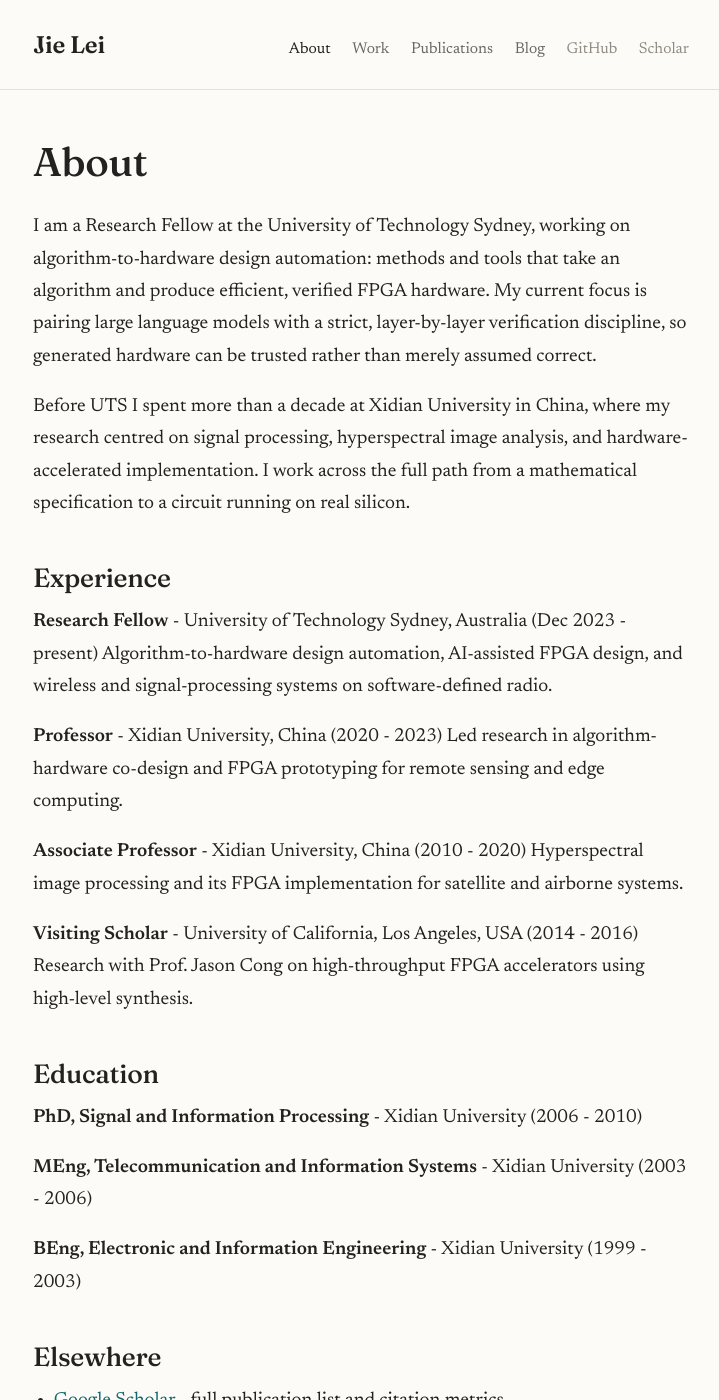
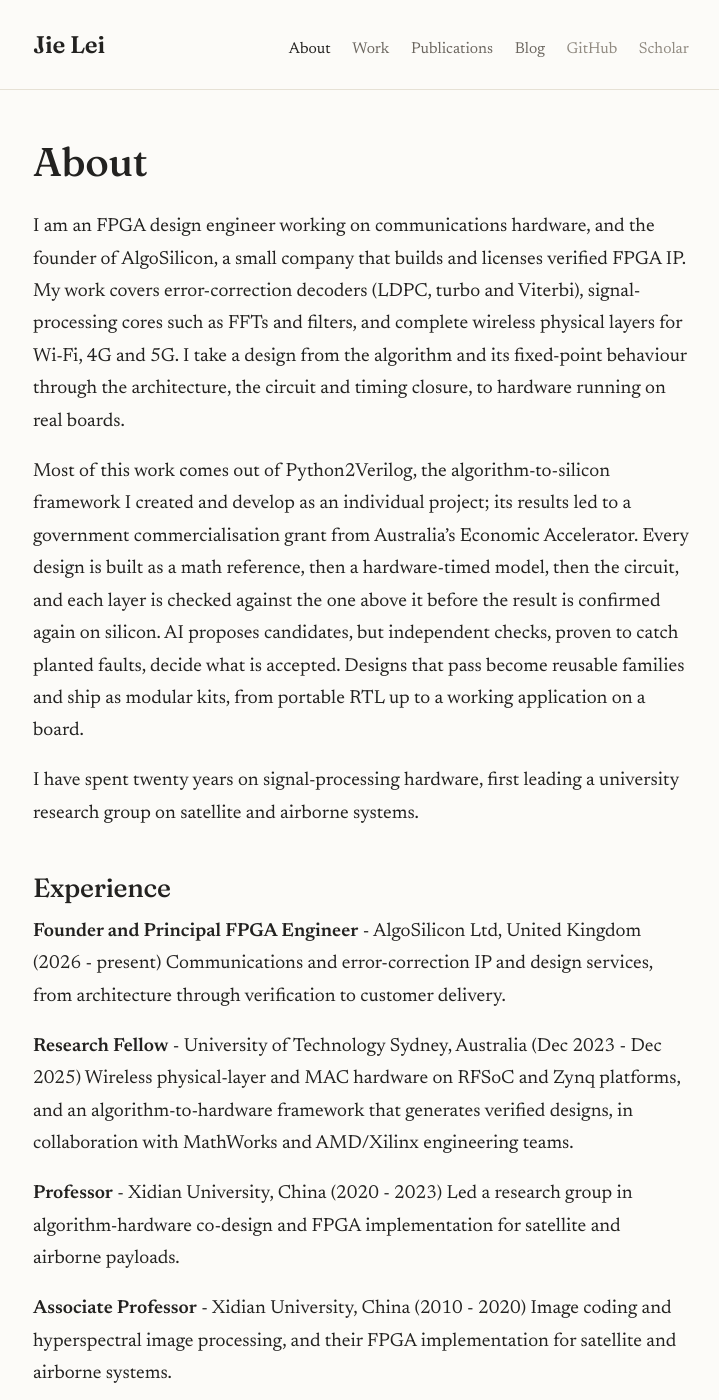
Before and after one commit to rockyco/rockyco.github.io, a Jekyll site: the page built from about.md, in a window 1280 px wide and 1400 px high. Shown: the whole window, without its empty margins (279-998 px from the left). Built offline with Jekyll 4.4.1, drawn with Linux system fonts in a browser that asks for light colours; some of the changed text lies outside the part shown.

Commit message:
site: reposition for communications IP design, led by Python2Verilog
Home, About and Work now describe the current role (FPGA design engineer for
communications IP, founder of AlgoSilicon) with Python2Verilog, an individual
project, as the lead item. UTS is recorded as ended (Dec 2025); contact moves
to the personal email and the correct LinkedIn profile; location is the UK.

The showcase describes methods and capabilities instead of trial results: no
comparison with commercial IP, no logic-reduction fractions, no "proven
correct" wording. New cards cover the RFSoC Wi-Fi transceiver and the LTE
base-station physical layer.

Co-Authored-By: Claude Opus 5.5 (1M context) <noreply@anthropic.com>

```diff
--- a/_config.yml
+++ b/_config.yml
@@ -1,8 +1,8 @@
 title: "Jie Lei"
-description: "Algorithm-to-hardware design - turning algorithms into trustworthy FPGA hardware with AI assistance."
+description: "FPGA design for communications - error-correction and signal-processing IP and complete wireless physical layers, verified from model to silicon."
 author: "Jie Lei"
-email: "jie.lei@uts.edu.au"
-location: "Sydney, Australia"
+email: "jiejielei@gmail.com"
+location: "United Kingdom"
 
 baseurl: ""
 url: "https://rockyco.github.io"
--- a/about.md
+++ b/about.md
@@ -4,27 +4,42 @@ title: About
 permalink: /about/
 ---
 
-I am a Research Fellow at the University of Technology Sydney, working on algorithm-to-hardware
-design automation: methods and tools that take an algorithm and produce efficient, verified FPGA
-hardware. My current focus is pairing large language models with a strict, layer-by-layer
-verification discipline, so generated hardware can be trusted rather than merely assumed correct.
+I am an FPGA design engineer working on communications hardware, and the founder of AlgoSilicon,
+a small company that builds and licenses verified FPGA IP. My work covers error-correction
+decoders (LDPC, turbo and Viterbi), signal-processing cores such as FFTs and filters, and complete
+wireless physical layers for Wi-Fi, 4G and 5G. I take a design from the algorithm and its
+fixed-point behaviour through the architecture, the circuit and timing closure, to hardware
+running on real boards.
 
-Before UTS I spent more than a decade at Xidian University in China, where my research centred on
-signal processing, hyperspectral image analysis, and hardware-accelerated implementation. I work
-across the full path from a mathematical specification to a circuit running on real silicon.
+Most of this work comes out of Python2Verilog, the algorithm-to-silicon framework I created and develop as an
+individual project; its results led to a government commercialisation grant from Australia's Economic
+Accelerator. Every design
+is built as a math reference, then a hardware-timed model, then the circuit, and each layer is checked against
+the one above it before the result is confirmed again on silicon. AI proposes candidates, but independent checks,
+proven to catch planted faults, decide what is accepted. Designs that pass become reusable families and ship as
+modular kits, from portable RTL up to a working application on a board.
+
+I have spent twenty years on signal-processing hardware, first leading a university research group on satellite
+and airborne systems.
 
 ## Experience
 
-**Research Fellow** - University of Technology Sydney, Australia (Dec 2023 - present)
-Algorithm-to-hardware design automation, AI-assisted FPGA design, and wireless and
-signal-processing systems on software-defined radio.
+**Founder and Principal FPGA Engineer** - AlgoSilicon Ltd, United Kingdom (2026 - present)
+Communications and error-correction IP and design services, from architecture through
+verification to customer delivery.
+
+**Research Fellow** - University of Technology Sydney, Australia (Dec 2023 - Dec 2025)
+Wireless physical-layer and MAC hardware on RFSoC and Zynq platforms, and an algorithm-to-hardware
+framework that generates verified designs, in collaboration with MathWorks and AMD/Xilinx
+engineering teams.
 
 **Professor** - Xidian University, China (2020 - 2023)
-Led research in algorithm-hardware co-design and FPGA prototyping for remote sensing and edge
-computing.
+Led a research group in algorithm-hardware co-design and FPGA implementation for satellite and
+airborne payloads.
 
 **Associate Professor** - Xidian University, China (2010 - 2020)
-Hyperspectral image processing and its FPGA implementation for satellite and airborne systems.
+Image coding and hyperspectral image processing, and their FPGA implementation for satellite and
+airborne systems.
 
 **Visiting Scholar** - University of California, Los Angeles, USA (2014 - 2016)
 Research with Prof. Jason Cong on high-throughput FPGA accelerators using high-level synthesis.
@@ -41,4 +56,5 @@ Research with Prof. Jason Cong on high-throughput FPGA accelerators using high-l
 
 - [Google Scholar]({{ site.google_scholar }}) - full publication list and citation metrics
 - [GitHub](https://github.com/{{ site.github_username }}) - open-source frameworks and designs
-- Email: [jie.lei@uts.edu.au](mailto:jie.lei@uts.edu.au)
+- [LinkedIn](https://www.linkedin.com/in/jie-lei-601342112) - professional profile
+- Email: [jiejielei@gmail.com](mailto:jiejielei@gmail.com)
```
Also changed, not shown: index.md (+4 -4 lines), work.md (+24 -10 lines), README.md.
